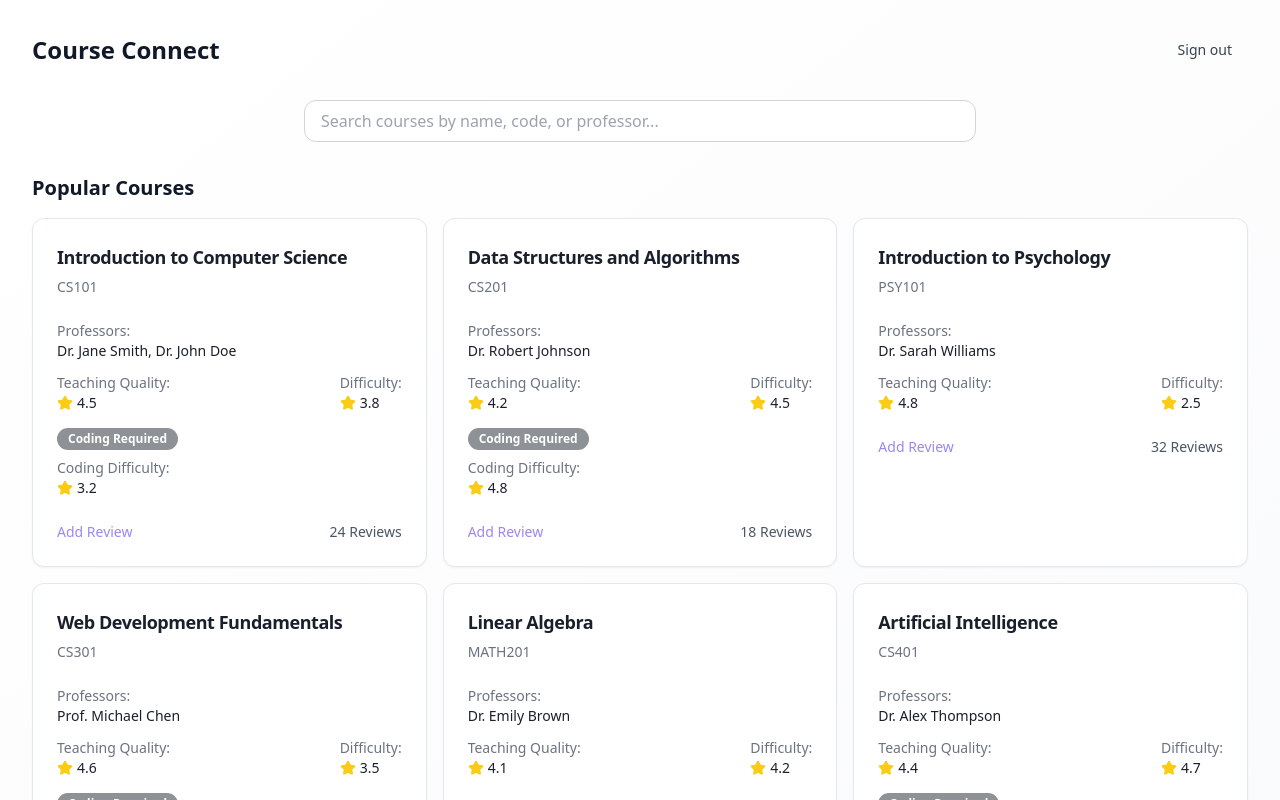
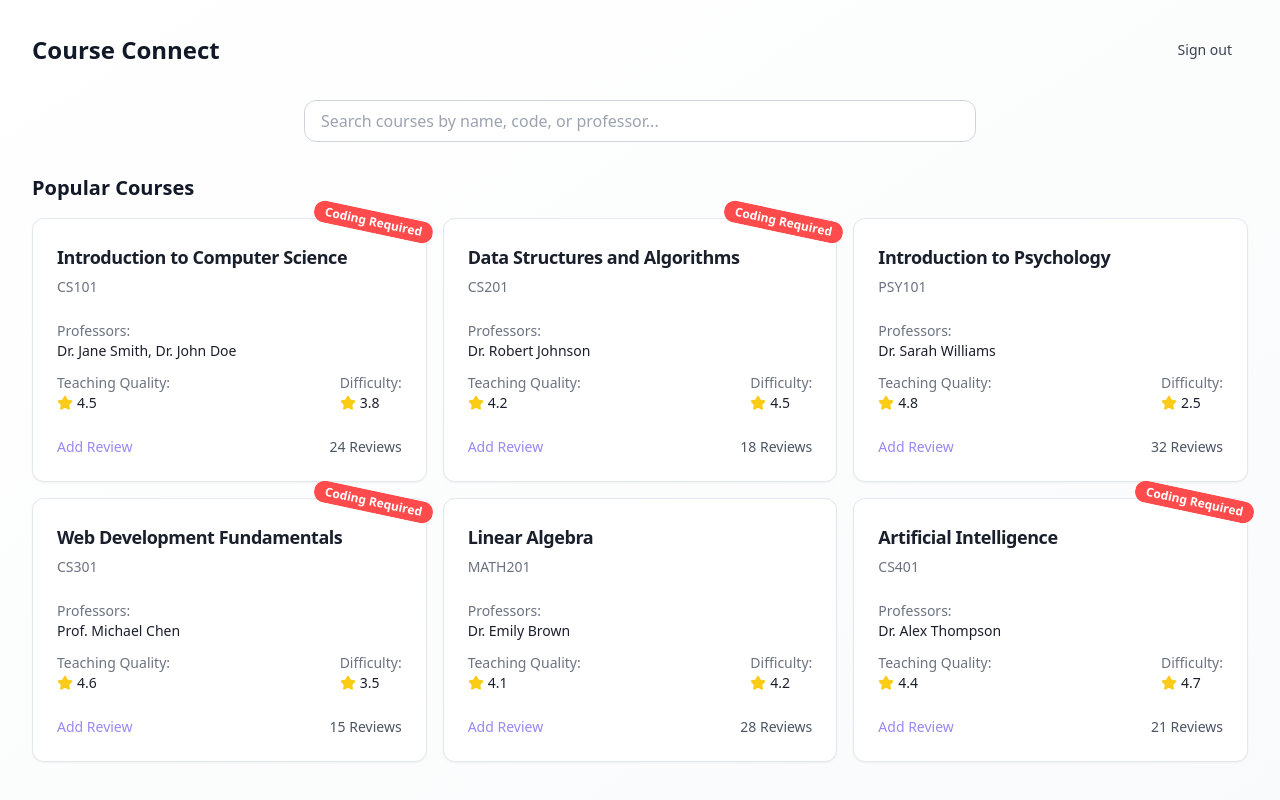
Before and after one commit to mitulpgalani/student-course-connect, a React (Vite) app: page /dashboard in a window 1280 px wide. Shown: the top 800 px of the page. Built offline with nearby package versions, Linux system fonts and the light colour scheme.

Commit message:
Refactor course card display
- Remove 'Coding Difficulty' from card summary.
- Move 'Coding Required' tag to top-right corner with visual effect.
- Change 'Coding Required' tag color to red.

```diff
--- a/src/pages/Dashboard.tsx
+++ b/src/pages/Dashboard.tsx
@@ -1,4 +1,3 @@
-
 import { useNavigate } from "react-router-dom";
 import { Star } from "lucide-react";
 import {
@@ -135,7 +134,15 @@ const Dashboard = () => {
           <h2 className="text-xl font-semibold text-gray-900 mb-4">Popular Courses</h2>
           <div className="grid grid-cols-1 md:grid-cols-2 lg:grid-cols-3 gap-4">
             {courses.map((course) => (
-              <Card key={course.id} className="hover:shadow-lg transition-shadow">
+              <Card key={course.id} className="hover:shadow-lg transition-shadow relative">
+                {course.requiresCoding && (
+                  <Badge
+                    variant="destructive"
+                    className="absolute -top-2 -right-2 rotate-12 transform transition-transform hover:rotate-0"
+                  >
+                    Coding Required
+                  </Badge>
+                )}
                 <CardHeader>
                   <CardTitle className="text-lg">{course.name}</CardTitle>
                   <CardDescription>{course.code}</CardDescription>
@@ -155,15 +162,6 @@ const Dashboard = () => {
                       <StarRating rating={course.difficulty} />
                     </div>
                   </div>
-                  {course.requiresCoding && (
-                    <div>
-                      <Badge variant="secondary" className="mb-2">Coding Required</Badge>
-                      <div>
-                        <p className="text-sm font-medium text-gray-500">Coding Difficulty:</p>
-                        <StarRating rating={course.codingDifficulty} />
-                      </div>
-                    </div>
-                  )}
                 </CardContent>
                 <CardFooter className="flex justify-between">
                   <button
```
